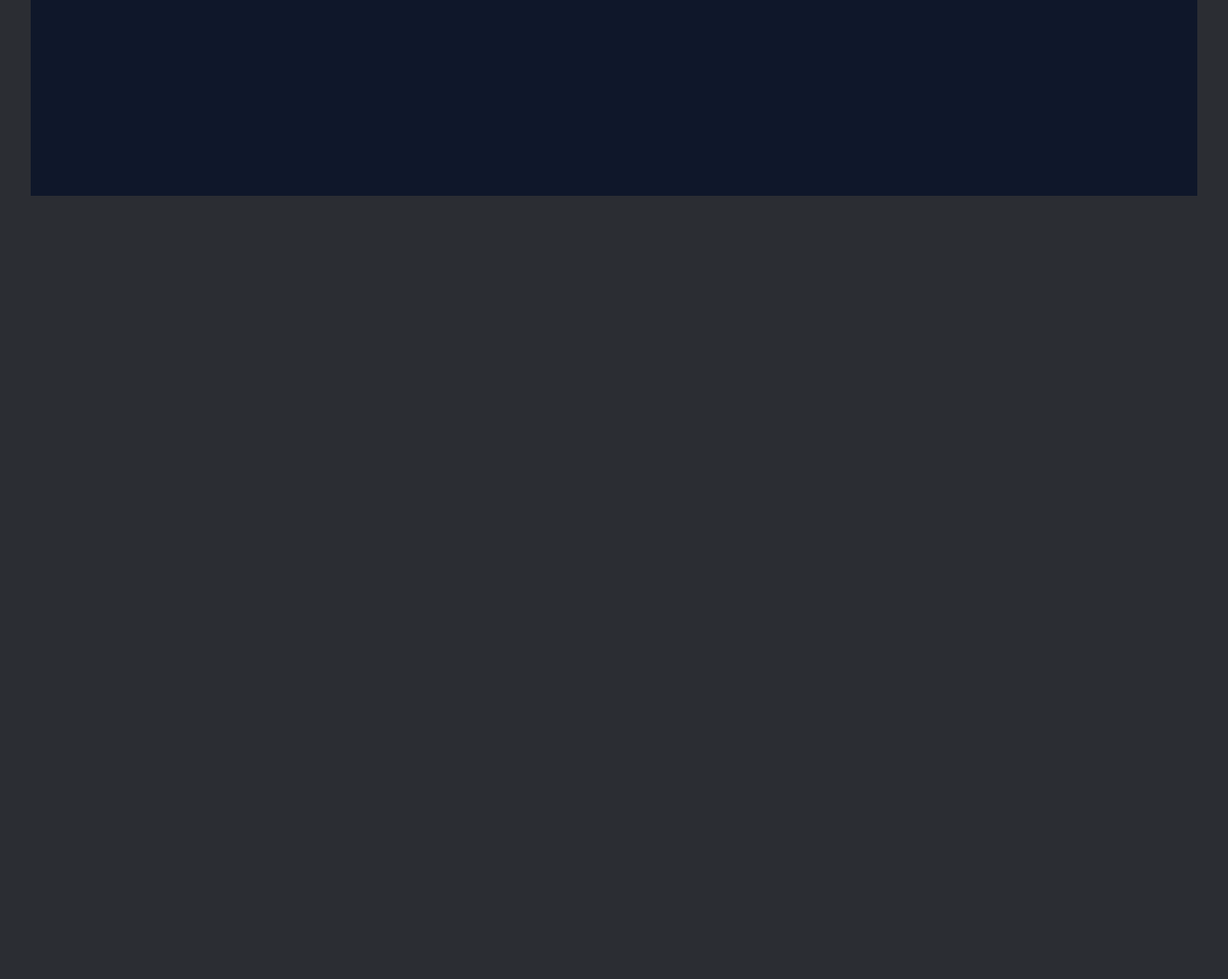
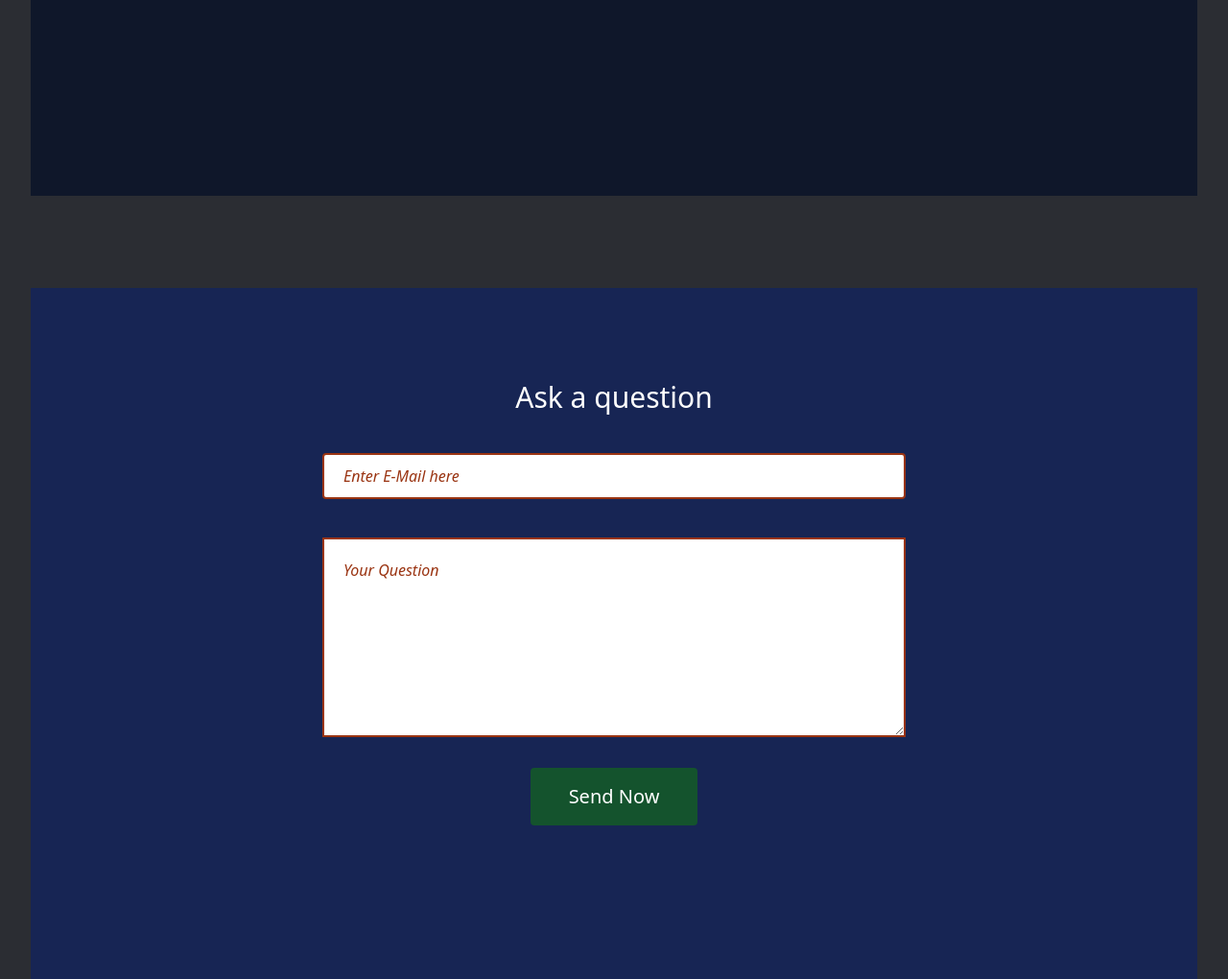
Before and after one commit to robiulhridoy/First_Tailwind_Projects, a website built with Vite: page index.html in a window 1280 px wide. Shown: the part 2361-3381 px from the top of the page at 96% size. Before the commit the page ends 2661 px from the top, so only its background shows below. Built offline with nearby package versions, Linux system fonts and the light colour scheme.

Commit message:
form section completed

```diff
--- a/index.html
+++ b/index.html
@@ -184,6 +184,33 @@
 
           </section>
 
+          <!-- Section-2 Ended -->
+
+          <!-- Section-2 start here -->
+
+          <section class="bg-blue-950 py-16 sm:py-24">
+
+                 <div>
+
+                    <h3 class="text-center text-xl sm:text-3xl text-white mb-10">Ask a question</h3>
+                 </div>
+
+                 <form>
+
+                      <input class=" block mx-auto w-5/6 sm:w-1/2 h-12 border-2 border-orange-800 rounded placeholder:italic placeholder:text-orange-800 px-5 mb-10" placeholder="Enter E-Mail here" type="email" required>
+
+
+                      <textarea class="block mx-auto w-5/6 sm:w-1/2 border-2 border-orange-800 h-52 placeholder:italic placeholder:text-orange-800 px-5 py-5" placeholder="Your Question"></textarea>
+
+                      <button class="block mx-auto bg-green-900 px-10 py-4 text-white text-xl mt-8 rounded hover:bg-green-600 transition delay-150 mb-16">Send Now</button>
+
+                 </form>
+
+
+
+
+          </section>
+
 
 
 </main>
```
